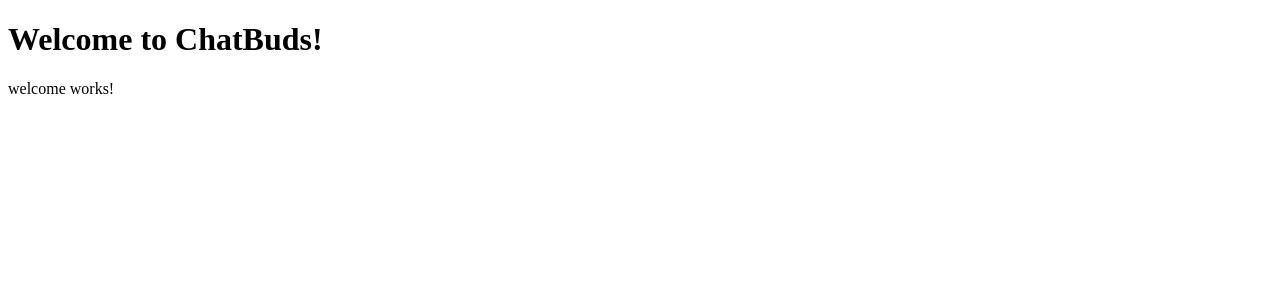
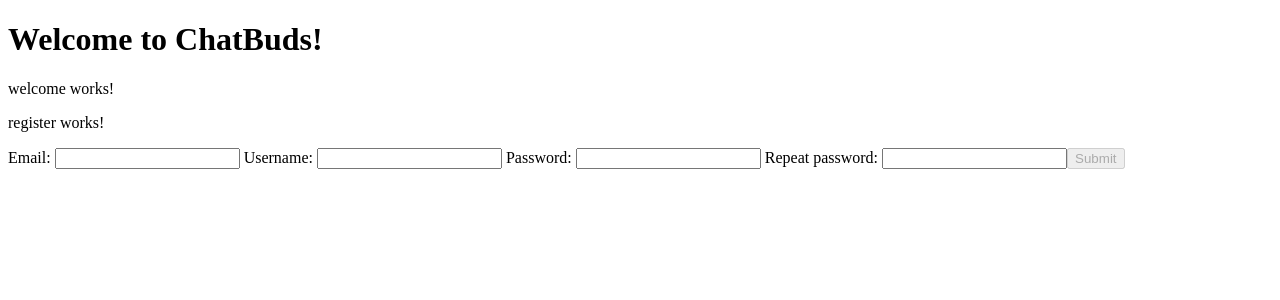
Before and after one commit to irosvall/chatbuds-client, an Angular app: page / in a window 1280 px wide. Shown: the top 300 px of the page. Built offline with nearby package versions, Linux system fonts and the light colour scheme; no server answers.

Commit message:
Add register form without validation

```diff
--- a/src/app/app.component.html
+++ b/src/app/app.component.html
@@ -1,2 +1,3 @@
 <h1>Welcome to {{ title }}!</h1>
 <app-welcome></app-welcome>
+<app-register></app-register>
--- a/src/app/app.module.ts
+++ b/src/app/app.module.ts
@@ -1,18 +1,22 @@
 import { NgModule } from '@angular/core';
 import { BrowserModule } from '@angular/platform-browser';
 import { HttpClientModule } from '@angular/common/http';
+import { ReactiveFormsModule } from '@angular/forms';
 
 import { AppComponent } from './app.component';
 import { WelcomeComponent } from './welcome/welcome.component';
+import { RegisterComponent } from './register/register.component';
 
 @NgModule({
   declarations: [
     AppComponent,
     WelcomeComponent,
+    RegisterComponent,
   ],
   imports: [
     BrowserModule,
     HttpClientModule,
+    ReactiveFormsModule,
   ],
   providers: [],
   bootstrap: [AppComponent]
--- /dev/null
+++ b/src/app/register/register.component.html
@@ -0,0 +1,22 @@
+<p>register works!</p>
+
+<form [formGroup]="registerForm" (ngSubmit)="onSubmit()">
+  <label>
+    Email:
+    <input type="text" formControlName="email" required>
+  </label>
+  <label>
+    Username:
+    <input type="text" formControlName="username" required>
+  </label>
+  <label>
+    Password:
+    <input type="password" formControlName="password" required>
+  </label>
+  <label>
+    Repeat password:
+    <input type="password" formControlName="passwordRepeat" required>
+  </label>
+
+  <button type="submit" [disabled]="!registerForm.valid">Submit</button>
+</form>
--- /dev/null
+++ b/src/app/register/register.component.ts
@@ -0,0 +1,23 @@
+import { Component } from '@angular/core';
+import { FormGroup, FormControl, Validators } from '@angular/forms';
+
+@Component({
+  selector: 'app-register',
+  templateUrl: './register.component.html',
+  styleUrls: ['./register.component.css']
+})
+export class RegisterComponent {
+  registerForm = new FormGroup({
+    username: new FormControl('', Validators.required),
+    email: new FormControl('', Validators.required),
+    password: new FormControl('', Validators.required),
+    passwordRepeat: new FormControl('', Validators.required),
+  })
+
+  constructor() { }
+
+  onSubmit() {
+    // TODO: Use EventEmitter with form value
+    console.warn(this.registerForm.value);
+  }
+}
```
Also changed, not shown: src/app/register/register.component.css (added), 1 other file (tests, documents, lock files or other folders).
